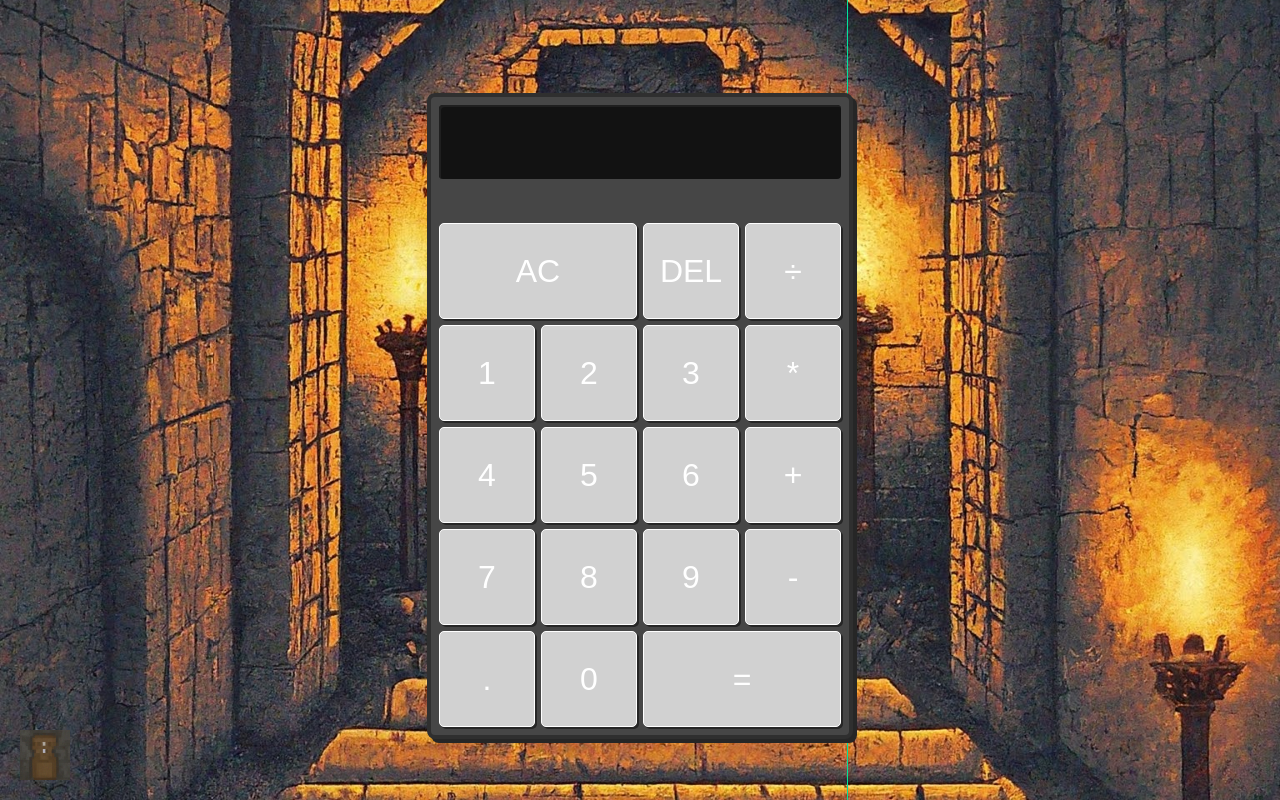
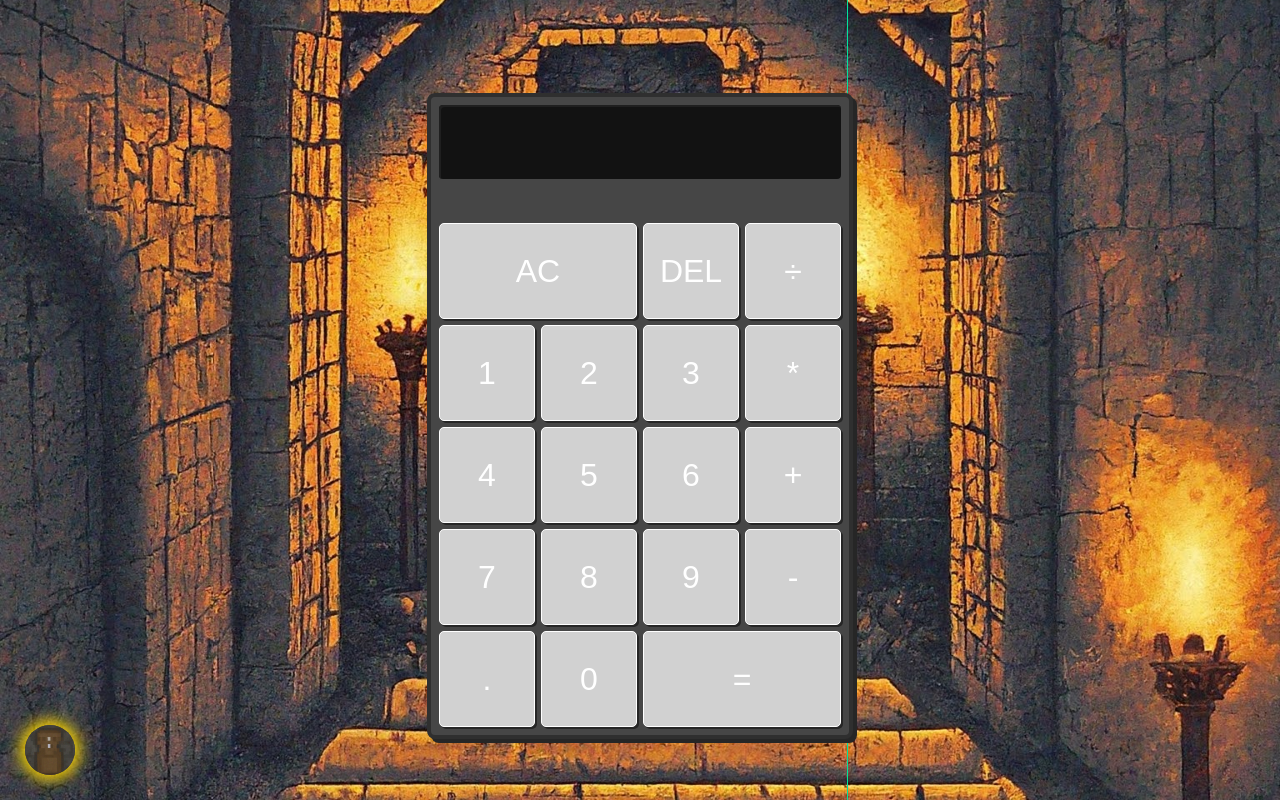
Before and after one commit to stephendyoungjr/InteractiveCalculator, a React (Create React App) app in the folder my-app/: page / in a window 1280 px wide. Built offline with nearby package versions, Linux system fonts and the light colour scheme.

Commit message:
bag highlight

```diff
--- a/my-app/src/App.css
+++ b/my-app/src/App.css
@@ -143,3 +143,22 @@ button.generate-button, .start-button, .stop-button, .reset-button {
   border-radius: 5px;
   cursor: pointer;
 }
+
+.bag-button {
+  display: inline-block;
+  border-radius: 50%;
+  padding: 5px;
+  background-color: transparent;
+  transition: all 0.3s ease;
+}
+
+.bag-button img {
+  border-radius: 50%;
+  box-shadow: 0 0 15px 5px gold;
+  transition: box-shadow 0.3s ease, transform 0.3s ease;
+}
+
+.bag-button img:hover {
+  transform: scale(1.1);
+  box-shadow: 0 0 20px 10px gold;
+}
```
